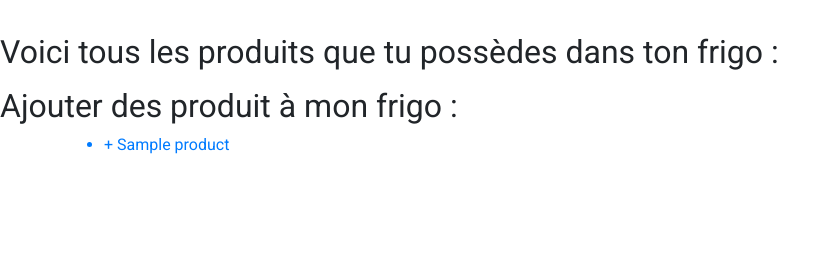
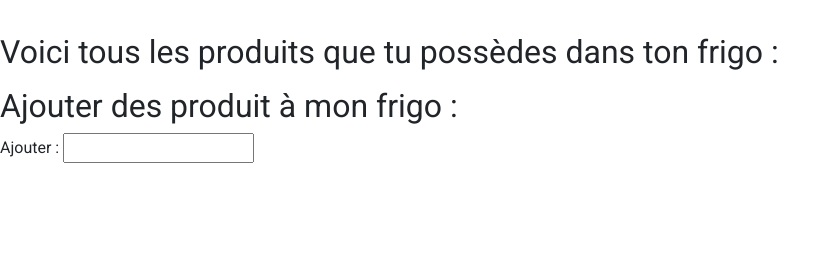
Before and after one commit to merigoharra/Frigomatic-, a Symfony app: template templates/user_product/index.html.twig in a window 1280 px wide. Shown: the part 116-369 px from the top of the page, without its empty margins (0-839 px from the left). Run offline with Twig, Linux system fonts and the light colour scheme; the template is opened without the code that fills it: most values are stand-ins (such as "Sample title", 1, 10 or a date in 2020); some libraries are stand-ins or nearby versions.

Commit message:
modif de application/home pour correction de nom de route

```diff
--- a/composer.json
+++ b/composer.json
@@ -6,6 +6,7 @@
         "ext-ctype": "*",
         "ext-iconv": "*",
         "easycorp/easyadmin-bundle": "^2.1",
+        "pugx/autocompleter-bundle": "^1.4",
         "sensio/framework-extra-bundle": "^5.1",
         "symfony/apache-pack": "^1.0",
         "symfony/asset": "4.2.*",
--- a/config/bundles.php
+++ b/config/bundles.php
@@ -17,4 +17,5 @@ return [
     Nelmio\Alice\Bridge\Symfony\NelmioAliceBundle::class => ['dev' => true, 'test' => true],
     Doctrine\Bundle\FixturesBundle\DoctrineFixturesBundle::class => ['dev' => true, 'test' => true],
     EasyCorp\Bundle\EasyAdminBundle\EasyAdminBundle::class => ['all' => true],
+    PUGX\AutocompleterBundle\PUGXAutocompleterBundle::class => ['all' => true],
 ];
--- a/templates/application/index.html.twig
+++ b/templates/application/index.html.twig
@@ -5,6 +5,6 @@
 {% block body %}
 <h1>Accueil de l'application</h1>
 <p>Ici nous sommes sur l'accueil une fois que l'utilisateur est connecté</p>
-<a href="{{ path('app_product_home') }}">Aller dasn mon frigo</a>
+<a href="{{ path('app_userProduct_home') }}">Aller dasn mon frigo</a>
 <a href="{{ path('app_user_home') }}">Aller sur mon profil</a>
 {% endblock %}
--- a/templates/base.html.twig
+++ b/templates/base.html.twig
@@ -67,17 +67,18 @@
     {% block body %}{% endblock %}
 
     {% block javascripts %}{% endblock %}
+    {# Script JQuery #}
     <script src="https://code.jquery.com/jquery-3.3.1.slim.min.js"
         integrity="sha384-q8i/X+965DzO0rT7abK41JStQIAqVgRVzpbzo5smXKp4YfRvH+8abtTE1Pi6jizo" crossorigin="anonymous">
     </script>
+    <script src="{{ asset('bundles/pugxautocompleter/js/autocompleter-jqueryui.js') }}"></script>
+    {# Script BootStrap #}
     <script src="https://cdnjs.cloudflare.com/ajax/libs/popper.js/1.14.7/umd/popper.min.js"
         integrity="sha384-UO2eT0CpHqdSJQ6hJty5KVphtPhzWj9WO1clHTMGa3JDZwrnQq4sF86dIHNDz0W1" crossorigin="anonymous">
     </script>
     <script src="https://stackpath.bootstrapcdn.com/bootstrap/4.3.1/js/bootstrap.min.js"
         integrity="sha384-JjSmVgyd0p3pXB1rRibZUAYoIIy6OrQ6VrjIEaFf/nJGzIxFDsf4x0xIM+B07jRM" crossorigin="anonymous">
     </script>
-
-
 </body>
 
 </html>
--- a/templates/user_product/index.html.twig
+++ b/templates/user_product/index.html.twig
@@ -3,6 +3,7 @@
 {% block title %}{{ parent() }} | Mon Frigo {% endblock %}
 
 {% block body %}
+
 <h1>Bienvenue : {{ app.user.firstname }} </h1>
 <img style="width: 5rem; border-radius:50%;" src="{{app.user.avatar}}" alt="">
 
@@ -22,11 +23,14 @@
 </ul>
 
 <h2>Ajouter des produit à mon frigo :</h2>
-<ul>
-{% for product in allProducts %}
-<a href="{{ path('app_userProduct_add', {'id': product.id}) }}">
-    <li> + {{ product }}</li>
-</a>
-{% endfor %}
-</ul>
+
+<label for="product-choice">Ajouter :</label>
+<input list="all-products" id="product-choice" name="product-choice" />
+
+<datalist id="all-products">
+    {% for product in allProducts %}
+        <a href="{{ path('app_userProduct_add', {'id': product.id}) }}"><option value="{{ product }}"></a>
+    {% endfor %}
+</datalist>
+
 {% endblock %}
```
Also changed, not shown: 2 other files.
